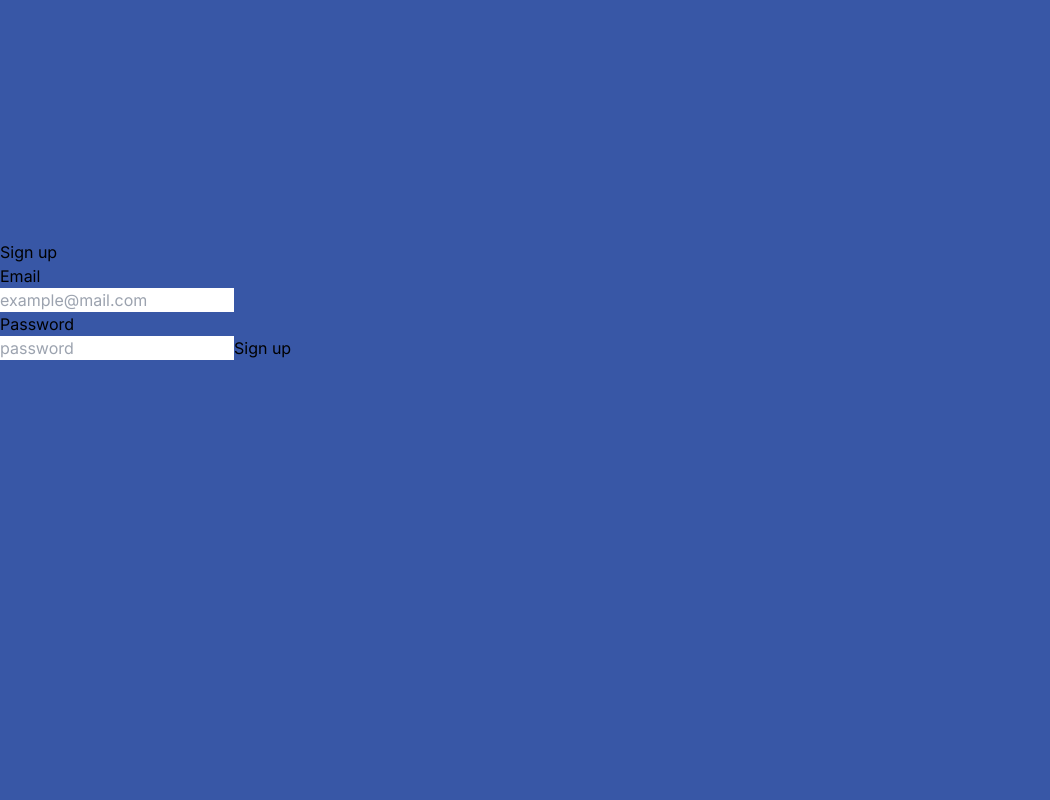
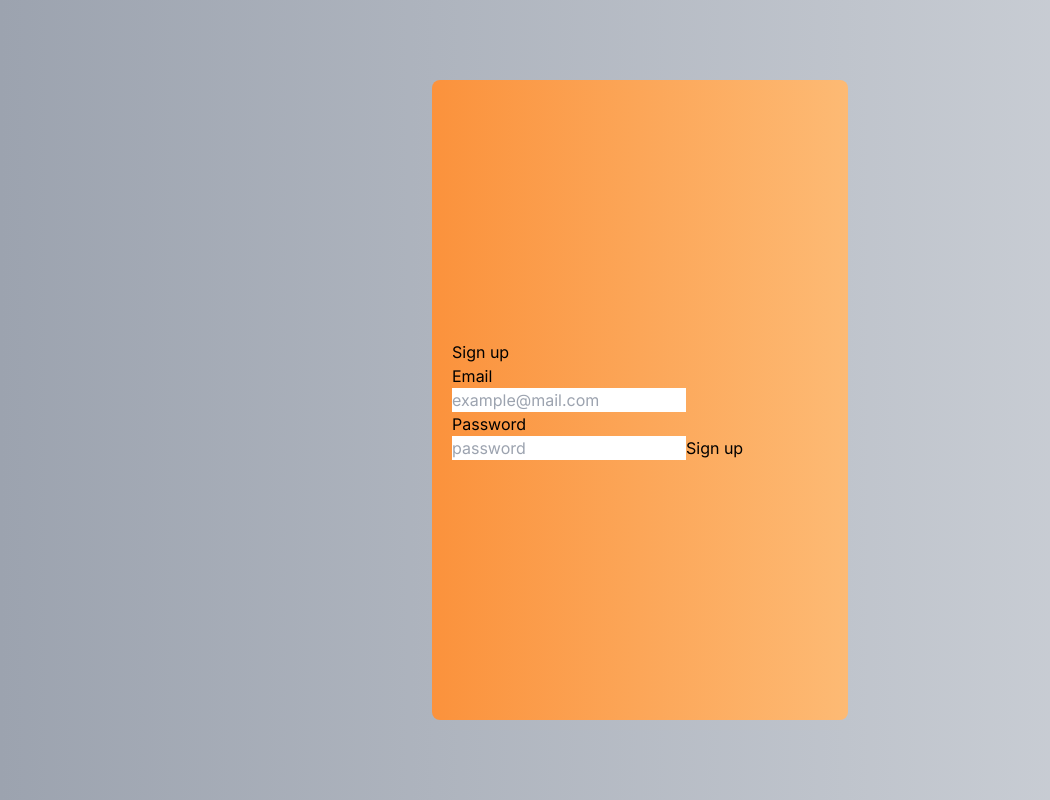
Before and after one commit to jdmclatcher/JIC-3110-Breaking-Barriers, a Next.js app in the folder client/: page /signup in a window 1280 px wide. Shown: the whole page, without its empty margins (0-1050 px from the left). Built offline with nearby package versions, Linux system fonts and the light colour scheme.

Commit message:
update css of signup

```diff
--- a/client/app/signup/page.js
+++ b/client/app/signup/page.js
@@ -31,6 +31,8 @@ function Page() {
         }
     }
     return (<div className="wrapper">
+        <div className='bg-gradient-to-r from-gray-400 to-gray-300 p-4 h-screen flex justify-center items-center'>
+            <div className='bg-gradient-to-r from-orange-400 to-orange-300 rounded-lg h-5/6 w-1/3 p-5'>
         <div className="form-wrapper">
             <h1 className="mt-60 mb-30">Sign up</h1>
             <form onSubmit={handleForm} className="form">
@@ -45,6 +47,8 @@ function Page() {
                 <button type="submit">Sign up</button>
             </form>
         </div>
+    </div>
+        </div>
     </div>);
 }
 
```
